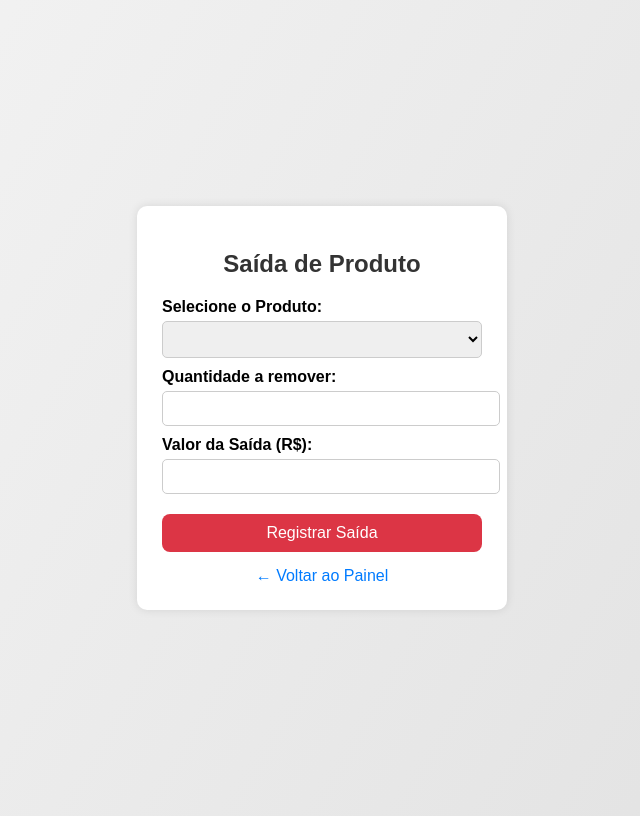
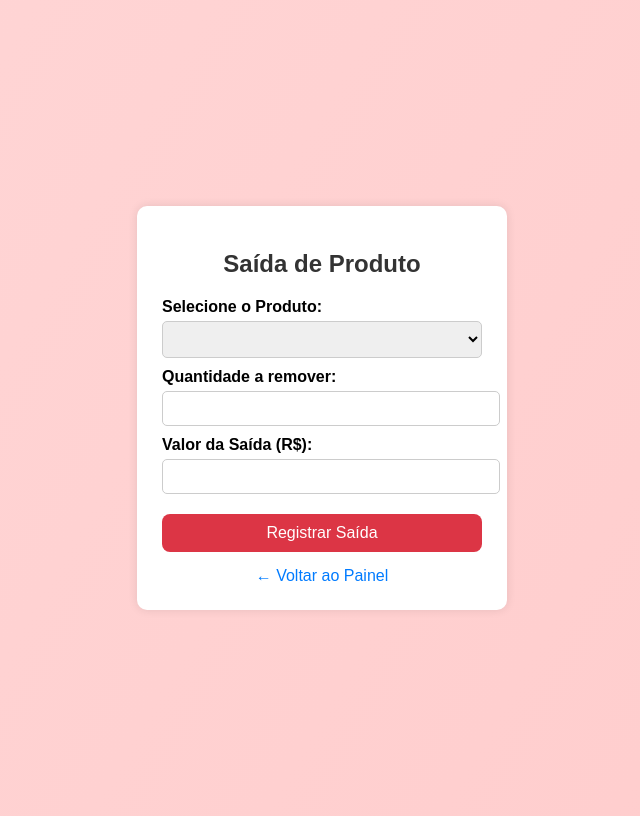
Before and after one commit to Gentil-dev/sistema_gerenciamento_de_estoque, a Flask app: page /saida in a window 1280 px wide. Shown: the whole page, without its empty margins (318-958 px from the left). Run offline with Flask 3, Linux system fonts and the light colour scheme; the visitor is signed in with stand-in values (Sample User, id 1); data that the repository does not hold is empty.

Commit message:
Add a Render no init.py

```diff
--- a/app/__init__.py
+++ b/app/__init__.py
@@ -6,7 +6,8 @@ import os
 db = SQLAlchemy()
 
 def create_app():
-    load_dotenv()
+    if os.getenv("RENDER") is None:
+        load_dotenv()
 
     app = Flask(__name__)
     print(">>> BANCO USADO PELO FLASK:", os.getenv("DATABASE_URL"))
--- a/app/templates/cadastro.html
+++ b/app/templates/cadastro.html
@@ -7,7 +7,7 @@
     <style>
         body {
             font-family: Arial, sans-serif;
-            background: linear-gradient(120deg, #f5f5f5, #e0e0e0);
+            background: linear-gradient(120deg, #E6F3FF, #D0EBFF);
             display: flex;
             justify-content: center;
             align-items: center;
--- a/app/templates/entrada.html
+++ b/app/templates/entrada.html
@@ -7,7 +7,7 @@
     <style>
         body {
             font-family: Arial, sans-serif;
-            background: linear-gradient(120deg, #f5f5f5, #e0e0e0);
+            background: linear-gradient(120deg, #A9D4FF, #7FBEFF);
             display: flex;
             justify-content: center;
             align-items: center;
--- a/app/templates/excluir.html
+++ b/app/templates/excluir.html
@@ -7,7 +7,7 @@
     <style>
         body {
             font-family: Arial, sans-serif;
-            background: linear-gradient(120deg, #f5f5f5, #e0e0e0);
+            background: linear-gradient(120deg, #1A1A1A, #2B2B2B);
             display: flex;
             justify-content: center;
             align-items: center;
--- a/app/templates/faturamento.html
+++ b/app/templates/faturamento.html
@@ -7,7 +7,7 @@
     <style>
         body {
             font-family: Arial, sans-serif;
-            background: linear-gradient(120deg, #f5f5f5, #e0e0e0);
+            background: linear-gradient(135deg, #e6fff3, #e9fff6, #edfff8);
             margin: 0;
             padding: 0;
         }
--- a/app/templates/saida.html
+++ b/app/templates/saida.html
@@ -7,7 +7,7 @@
     <style>
         body {
             font-family: Arial, sans-serif;
-            background: linear-gradient(120deg, #f5f5f5, #e0e0e0);
+            background: linear-gradient(120deg, #FFD6D6, #FFCCCC);
             display: flex;
             justify-content: center;
             align-items: center;
```
